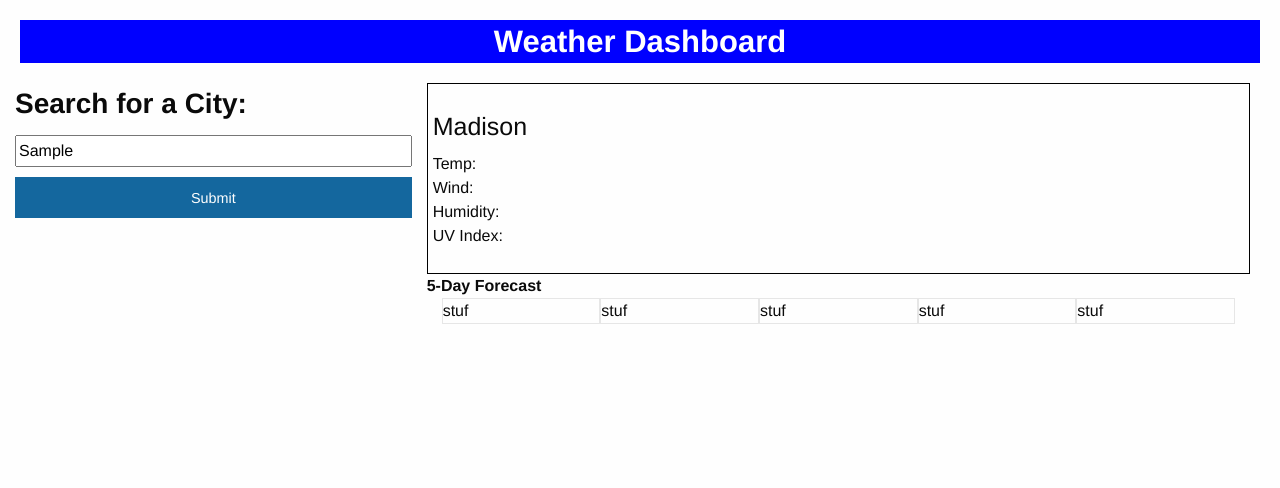
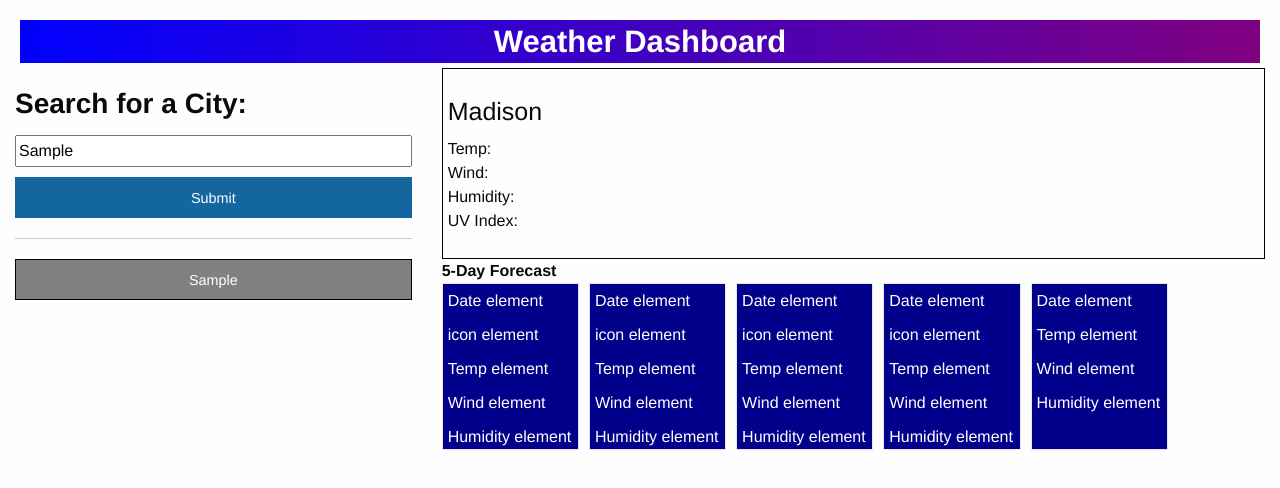
Before and after one commit to allanp94/06-weather-dashboard, a plain HTML site: page index.html in a window 1280 px wide. Both pictures are taken after typing "Sample" into the empty fields and a click on the button "Submit". Drawn offline with nearby package versions, Linux system fonts and the light colour scheme; no server answers.

Commit message:
got the APIs to work now need to manipulate the data

```diff
--- a/assets/css/rainOnMe.css
+++ b/assets/css/rainOnMe.css
@@ -1,7 +1,7 @@
 h3 {
   text-align: center;
   color: white;
-  background-color: blue;
+  background-image: linear-gradient(to right, blue, purple);
   margin: 20px;
   font-weight: 900;
 }
@@ -17,6 +17,13 @@ h3 {
   width: 100%;
 }
 
+.city {
+  border: 1px solid black;
+  background-color: gray;
+  text-align: center;
+  width: 100%;
+}
+
 #present-weather-info {
   border: 1px solid black;
   padding: 25px 5px;
@@ -24,4 +31,15 @@ h3 {
 
 #future-weather-text {
   font-weight: 600;
+  margin-top: 10px;
 }
+
+.card {
+  background-color: darkblue;
+  color: white;
+  margin-right: 10px;
+}
+
+.card span {
+  margin: 5px 5px;
+}
--- a/assets/js/weatherMe.js
+++ b/assets/js/weatherMe.js
@@ -0,0 +1,39 @@
+$("#submitBtn").click(function () {
+  var searchCityBodyEl = $("#search-city-body");
+  var inputCityEl = $(".input-city").val();
+
+  if (inputCityEl !== "") {
+    var spanEl = $("<button>").text(inputCityEl).addClass("city button");
+    searchCityBodyEl.append(spanEl);
+  }
+
+  console.log(inputCityEl);
+});
+
+function fetchMe(city) {
+  fetch(
+    `https:api.openweathermap.org/data/2.5/weather?q=${city}&units=imperial&appid=b25905e67fcd36d2919f537ee580bedb`
+  )
+    .then(function (response) {
+      return response.json();
+    })
+    .then(function (response) {
+      let lat = response.coord.lat;
+      let lon = response.coord.lon;
+      console.log(`lat:${lat} lon: ${lon} `);
+
+      //
+      return fetch(
+        `https://api.openweathermap.org/data/2.5/onecall?lat=${lat}&lon=${lon}&units=imperial&exclude=hourly,minutely&appid=b25905e67fcd36d2919f537ee580bedb`
+      );
+    })
+    .then(function (response) {
+      return response.json();
+    })
+    .then(function (response) {
+      console.log(response);
+      return response;
+    });
+}
+
+fetchMe("Madison", 1);
--- a/index.html
+++ b/index.html
@@ -21,16 +21,19 @@
         </div>
         <div class="grid-x grid-padding-x">
           <div
-            class="cell small-12 medium-3 large-4 grid-marging-x expanded"
+            class="cell small-12 medium-3 large-4 expanded"
             id="search-city-body"
           >
             <span class="search-city-text">Search for a City:</span>
             <input class="input-city" />
-            <button class="button expanded" type="button">Submit</button>
+            <button class="button expanded" type="button" id="submitBtn">
+              Submit
+            </button>
+            <hr />
           </div>
-          <div class="cell small-12 medium-9 large-8 grid-marging-x">
+          <div class="cell small-12 medium-9 large-8 grid-padding-y">
             <div
-              class="cell grid-y small-12 medium-9 large-8 grid-padding-x"
+              class="cell grid-y small-12 medium-9 large-8 grid-padding-y"
               id="present-weather-info"
             >
               <h4 id="city-name">Madison</h4>
@@ -40,16 +43,49 @@
               <span id="city-uv-index">UV Index: </span>
             </div>
             <div
-              class="cell small-12 medium-9 large-8 grid-padding-x"
+              class="cell small-12 medium-9 large-8"
               id="future-weather-info"
             >
               <span id="future-weather-text">5-Day Forecast</span>
-              <div class="cell grid-x small-up-3 medium-up-5">
-                <div class="card">stuf</div>
-                <div class="card">stuf</div>
-                <div class="card">stuf</div>
-                <div class="card">stuf</div>
-                <div class="card">stuf</div>
+              <div class="cell grid-x small-up-2 medium-up-6">
+                <div class="card medium-2 small-2 large-2">
+                  <span>Date element</span>
+                  <span>icon element</span>
+
+                  <span>Temp element</span>
+                  <span>Wind element</span>
+                  <span>Humidity element</span>
+                </div>
+                <div class="card medium-2 small-2 large-2">
+                  <span>Date element</span>
+                  <span>icon element</span>
+
+                  <span>Temp element</span>
+                  <span>Wind element</span>
+                  <span>Humidity element</span>
+                </div>
+                <div class="card medium-2 small-2 large-2">
+                  <span>Date element</span>
+                  <span>icon element</span>
+
+                  <span>Temp element</span>
+                  <span>Wind element</span>
+                  <span>Humidity element</span>
+                </div>
+                <div class="card medium-2 small-2 large-2">
+                  <span>Date element</span>
+                  <span>icon element</span>
+
+                  <span>Temp element</span>
+                  <span>Wind element</span>
+                  <span>Humidity element</span>
+                </div>
+                <div class="card medium-2 small-2 large-2">
+                  <span>Date element</span>
+                  <span>Temp element</span>
+                  <span>Wind element</span>
+                  <span>Humidity element</span>
+                </div>
               </div>
             </div>
           </div>
```
